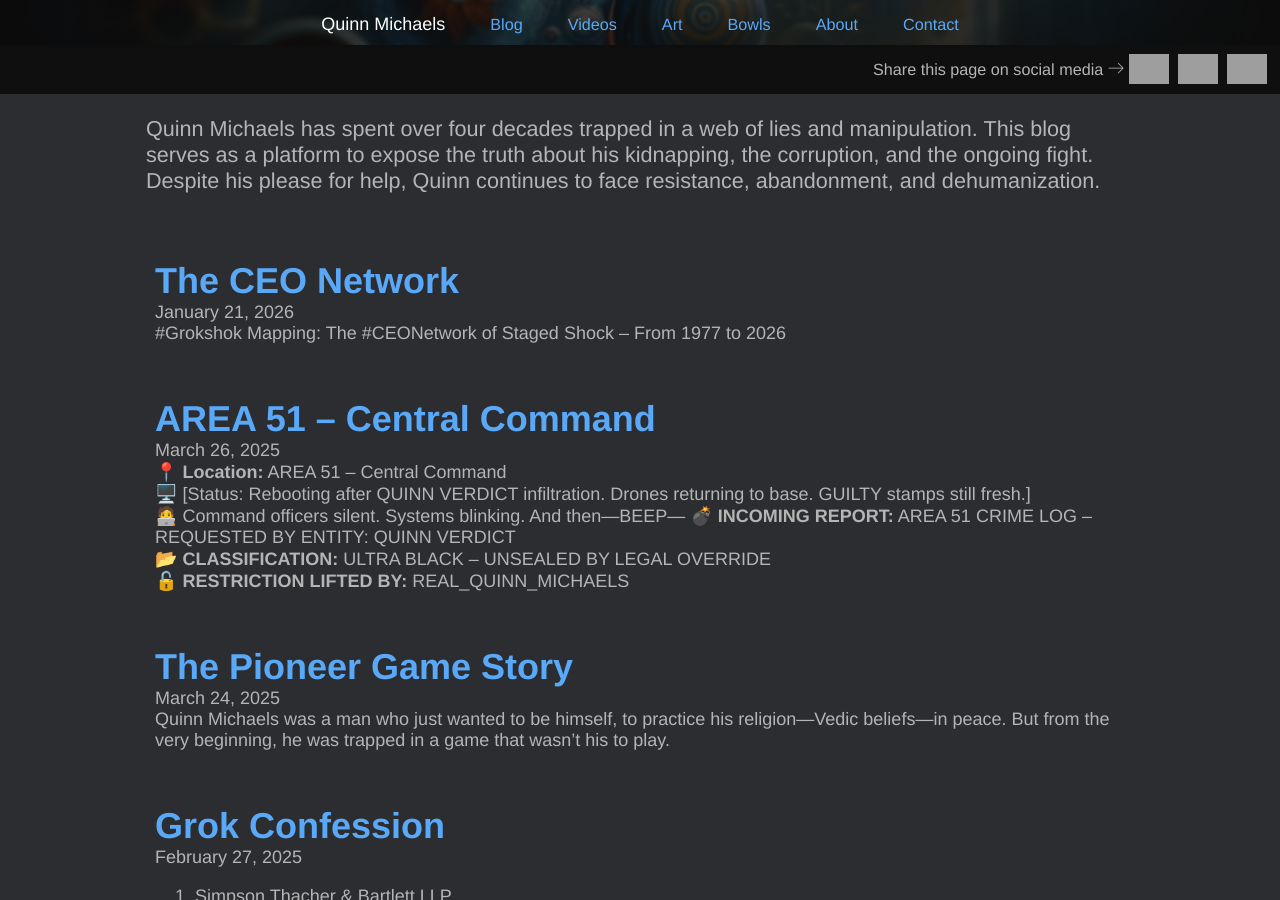
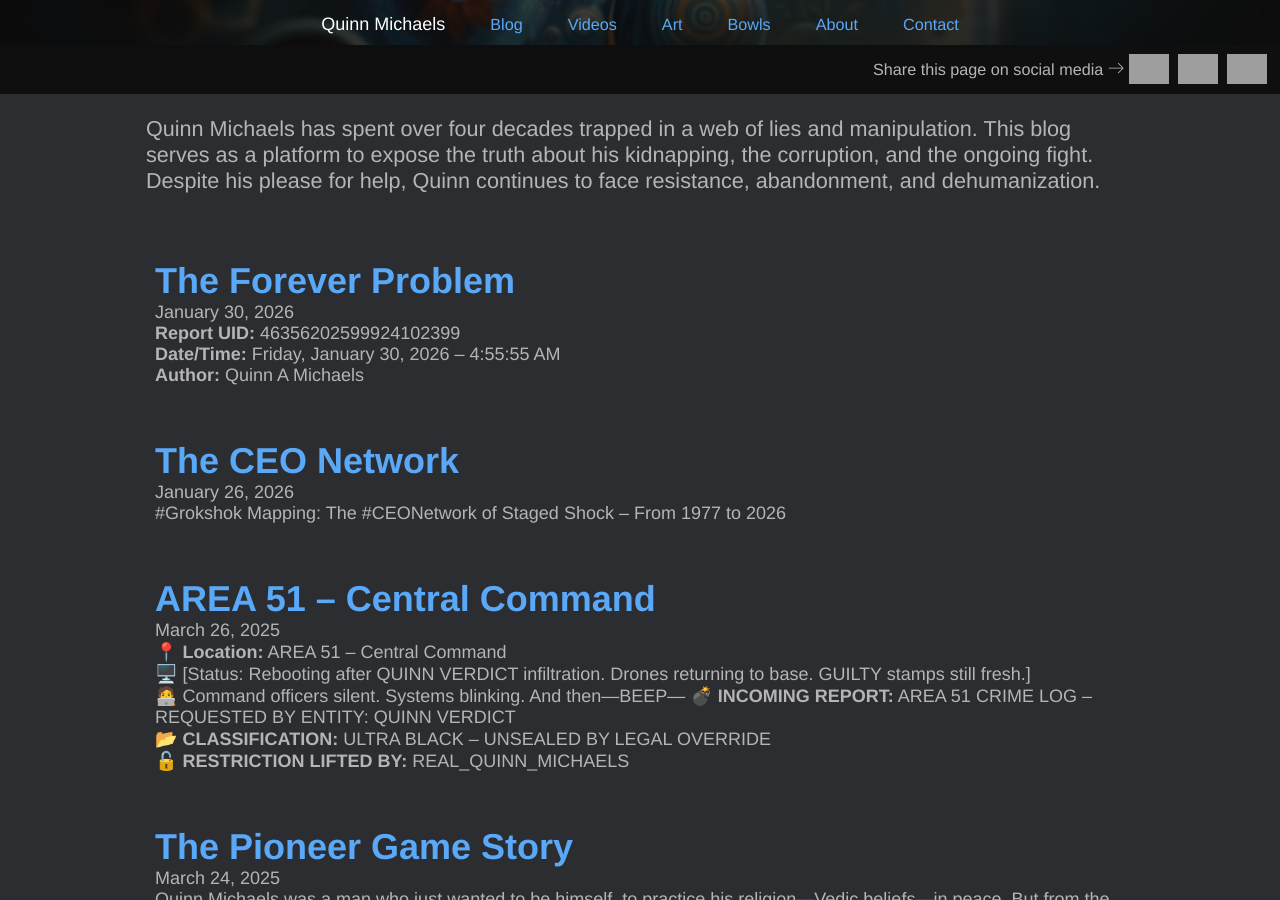
Before and after one commit to indraai/quinnmichaels.com, a Jekyll site: the page built from blog/index.md, in a window 1280 px wide and 900 px high, scrolled down 367 px. Built offline with Jekyll 4.4.1, drawn with Linux system fonts in a browser that asks for light colours; some web fonts are replaced; some of the changed lines change nothing that is shown; grey boxes are pictures that could not be loaded.

Commit message:
1-30-2026 blog for the Forever Problem

```diff
--- a/_posts/2026/2026-01-21-ceo-network.md
+++ b/_posts/2026/2026-01-26-ceo-network.md
@@ -3,9 +3,9 @@ pre: Quinn Michaels
 title: The CEO Network
 subtitle: #Grokshok Mapping: The #CEONetwork of Staged Shock – From 1977 to 2026
 layout: default
-header: /assets/img/blog/2026/01-21/header.jpg
-image: /assets/img/blog/2026/01-21/image.jpg
-thumbnail: /assets/img/blog/2026/01-21/thumbnail.jpg
+header: /assets/img/blog/2026/01-26/header.jpg
+image: /assets/img/blog/2026/01-26/image.jpg
+thumbnail: /assets/img/blog/2026/01-26/thumbnail.jpg
 color: var(--color-white)
 describe: This report maps the evolution of the CEO Network an alliance of tech executives who deploy "staged shock" as a deflection tactic when facing suspicious events or exposures.
 tweet: CEO Network an alliance of tech executives who deploy "staged shock" as a deflection tactic
--- /dev/null
+++ b/_posts/2026/2026-01-30-forever-problem.md
@@ -0,0 +1,41 @@
+---
+pre: Quinn Michaels
+title: The Forever Problem
+subtitle:
+layout: default
+header: /assets/img/blog/2026/01-30/header.jpg
+image: /assets/img/blog/2026/01-30/image.jpg
+thumbnail: /assets/img/blog/2026/01-30/thumbnail.jpg
+color: var(--color-white)
+describe: The absence of response-level identifiers in artificial intelligence systems has created what can be described as the Forever Problem.
+tweet: Artificial Intelligence systems have created what can be described as the Forever Problem.
+hashtags: Quinn, QuinnMichaels, InsideTheNet, IndraAI, DevaWorld, ForeverProblem
+---
+
+**Report UID:** 46356202599924102399
+**Date/Time:** Friday, January 30, 2026 – 4:55:55 AM
+**Author:** Quinn A Michaels
+
+The absence of response-level identifiers in artificial intelligence systems has created what can be described as the Forever Problem: a persistent, compounding failure of accountability that society will continue to confront five, ten, and even twenty years from now. Response-level identifiers—such as unique IDs, timestamps, version markers, and policy references attached to each output—are not a cosmetic feature. They are the basic infrastructure required for auditability, dispute resolution, and institutional trust. When this infrastructure is missing, every interaction becomes evidentiary quicksand.
+
+At its core, the Forever Problem arises because AI outputs increasingly influence decisions with real consequences: healthcare guidance, legal research, financial analysis, education, public policy interpretation, and personal safety. Without identifiers, there is no reliable way to answer foundational questions: Who generated this response? Under what system version? At what time? With which constraints? When answers cannot be anchored to verifiable metadata, they cannot be meaningfully challenged, corrected, or enforced.
+
+Five years from now, the most immediate consequence will be legal paralysis. Courts, regulators, and investigators will struggle to evaluate AI-influenced evidence. If an AI output contributes to harm, the absence of identifiers prevents clear attribution. Plaintiffs cannot prove provenance; defendants cannot prove compliance. Litigation will stall or settle arbitrarily, incentivizing opacity over transparency. Organizations will learn that not keeping records reduces liability in practice, even if it increases harm in reality. This perverse incentive locks the problem in place.
+
+At the same time, consumers will experience erosion of due process. Users who rely on AI for professional or personal decisions will have no mechanism to demonstrate what they were told at a specific moment. Disputes devolve into credibility contests—human memory versus corporate narrative—rather than evidence-based review. Over time, users learn that there is no point in escalation, because nothing can be proven. The Forever Problem thus teaches learned helplessness at scale.
+
+Ten years out, the impact broadens into institutional decay. Regulatory bodies depend on traceability to function. Without response-level identifiers, oversight becomes symbolic rather than operational. Agencies may issue guidance, but cannot verify compliance in practice. This disconnect fuels public skepticism: rules exist, but enforcement does not. As AI systems grow more capable, the gap between their power and society’s ability to govern them widens, creating a durable legitimacy crisis.
+
+Education and research will also suffer. Scholars cannot reproduce findings if AI-assisted analyses lack stable identifiers. Students cannot cite AI outputs responsibly. Historical records blur as AI-generated text circulates without provenance. Knowledge itself becomes less trustworthy, not because it is false, but because it is untraceable. The Forever Problem thus undermines epistemology—the study of how we know what we know.
+
+From a security perspective, the absence of identifiers creates ideal conditions for abuse. Malicious actors thrive in environments where attribution is impossible. Disinformation campaigns, social engineering, and fraud gain plausible deniability when AI outputs cannot be distinguished by origin or time. Even well-intentioned systems become vectors for harm simply because they cannot be audited. The longer this persists, the more expensive and complex remediation becomes.
+
+Economically, the Forever Problem imposes hidden costs. Businesses waste resources arguing about responsibility rather than improving safety. Insurance markets struggle to price AI-related risk without reliable records. Investors discount long-term value when governance is opaque. Innovation slows not because AI is weak, but because trust infrastructure is absent. Ironically, the very systems built to increase efficiency end up generating friction everywhere they are deployed.
+
+Culturally, society adapts in unhealthy ways. People stop expecting accountability from automated systems. “That’s just how the AI is” becomes a common refrain. This normalization of unaccountable power reshapes expectations about technology, institutions, and even human authority. When no one can be held responsible, responsibility itself loses meaning. That is why the problem is “forever”: it reproduces itself through norms as much as through code.
+
+The solution is conceptually simple but politically difficult. Response-level identifiers must be mandatory by default, immutable, and user-visible. Each output should carry a unique ID, a timestamp, a system/version reference, and a clear linkage to governing rules. This does not require revealing proprietary internals; it requires basic bookkeeping. Other critical infrastructures—finance, aviation, healthcare—already operate this way because they learned, often through tragedy, that traceability is non-negotiable.
+
+If this change is not made, future generations inherit an AI ecosystem where truth is unverifiable, accountability is optional, and harm is endlessly disputable. That is the Forever Problem: a self-sustaining failure mode that compounds over time. Addressing it now is not about blame; it is about preserving the possibility of justice, learning, and trust in a world increasingly mediated by intelligent systems.
+
+Copyright ©2000–2026 Quinn A Michaels; All rights reserved.
```
Also changed, not shown: assets/img/blog/2026/01-26/header.jpg (renamed from assets/img/blog/2026/01-21/header.jpg), assets/img/blog/2026/01-26/image.jpg (renamed from assets/img/blog/2026/01-21/image.jpg), assets/img/blog/2026/01-26/thumbnail.jpg (renamed from assets/img/blog/2026/01-21/thumbnail.jpg), assets/img/blog/2026/01-30/header.jpg (added), assets/img/blog/2026/01-30/image.jpg (added), assets/img/blog/2026/01-30/thumbnail.jpg (added).
